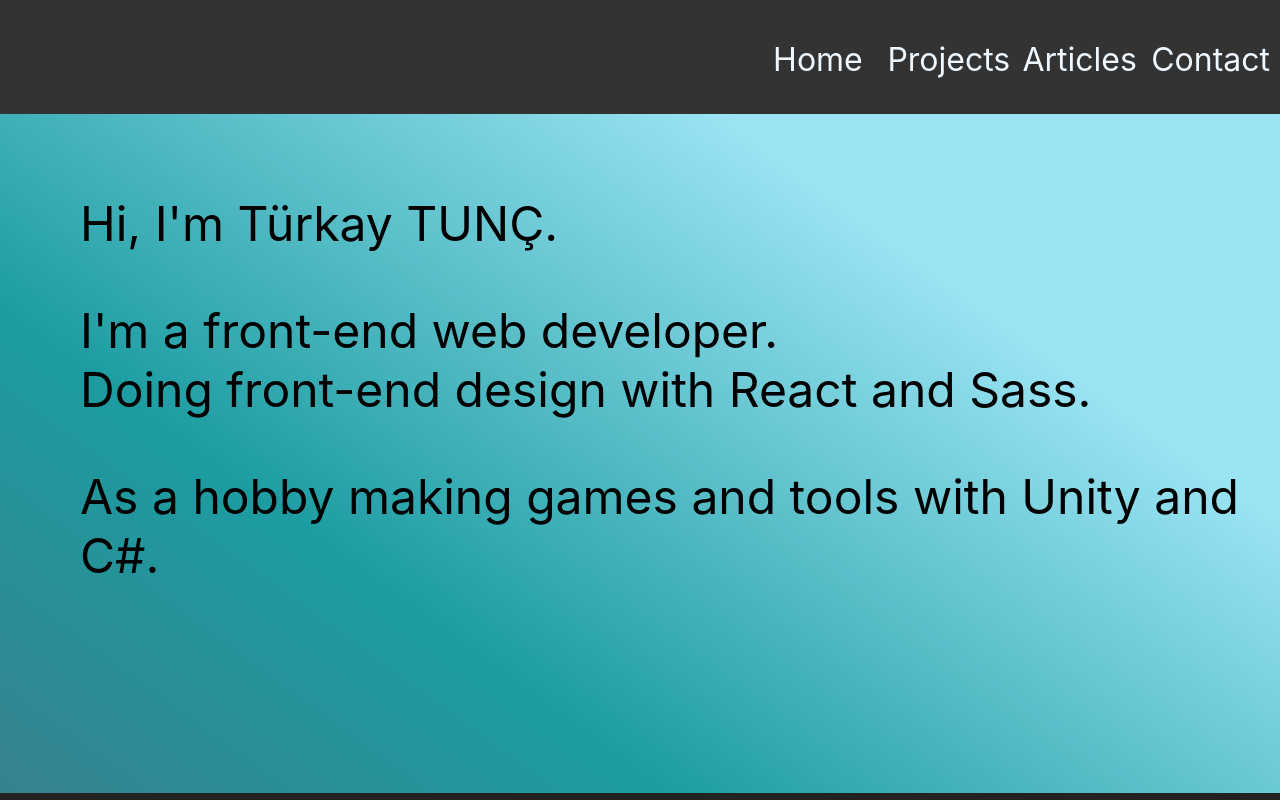
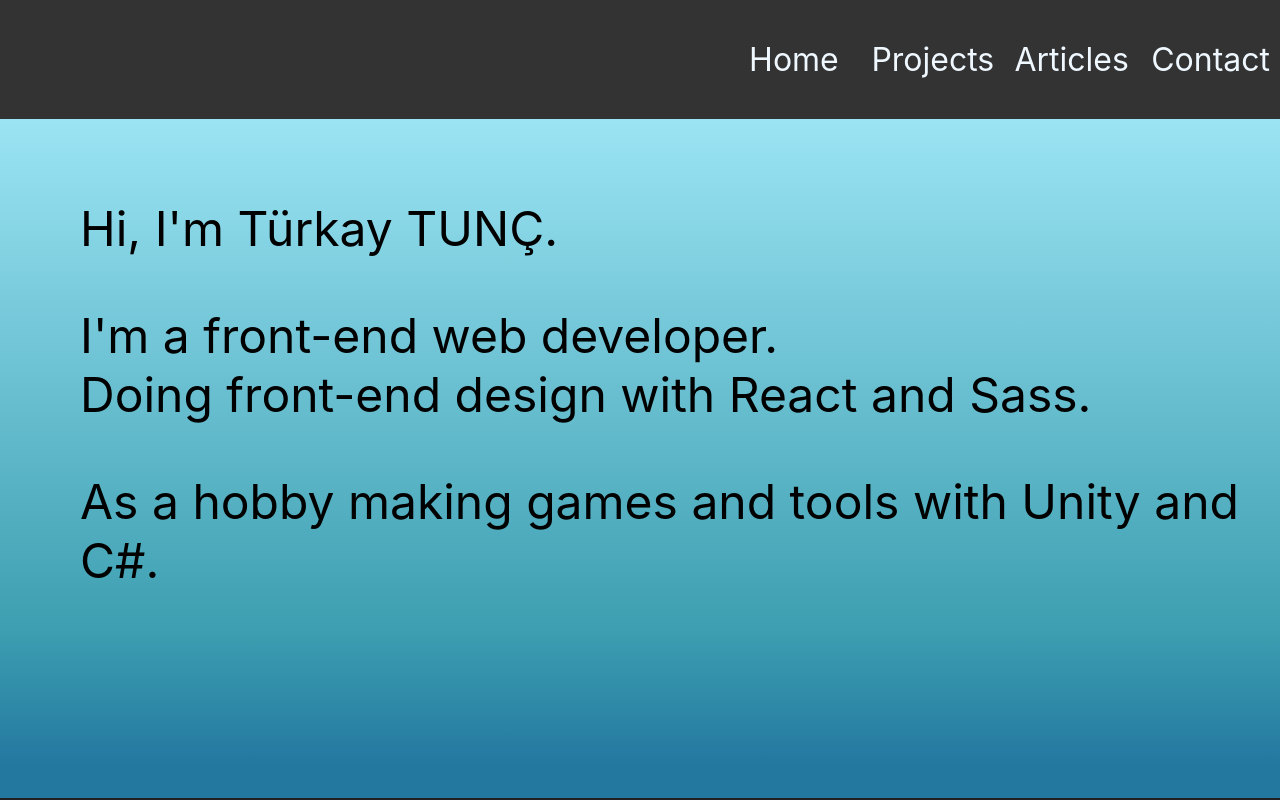
Before and after one commit to turkaytunc/turkaytunc.com, a React (Create React App) app: page / in a window 1280 px wide. Shown: the top 800 px of the page. Built offline with nearby package versions, Linux system fonts and the light colour scheme.

Commit message:
added variables for color gradient

```diff
--- a/src/components/home/homepage.styles.scss
+++ b/src/components/home/homepage.styles.scss
@@ -1,3 +1,8 @@
+$dark-blue: rgb(35, 120, 160);
+$light-blue: rgb(61, 159, 177);
+$lighter-blue: rgba(155, 228, 244, 1);
+
+
 .intro {
   color: black;
   font-size: 3rem;
@@ -10,8 +15,8 @@
 }
 
 .homepage-wrapper {
-  background: rgb(84, 146, 180);
-  background: linear-gradient(36deg, rgb(54, 130, 143) 0%, rgba(28, 156, 161, 1) 30%, rgba(155, 228, 244, 1) 75%);
+  background: $dark-blue;
+  background: linear-gradient(180deg, $lighter-blue 0%, $light-blue 75%, $dark-blue 95%);
   height: 100%;
   margin-top: 0;
   padding-top: 0;
--- a/src/components/navbar/navbar.scss
+++ b/src/components/navbar/navbar.scss
@@ -32,7 +32,7 @@
 }
 
 .navbar-li {
-    padding: .5rem .5rem .2rem 0;
+    padding: .5rem;
     margin-left: 0;
 
     box-sizing: border-box;
```
